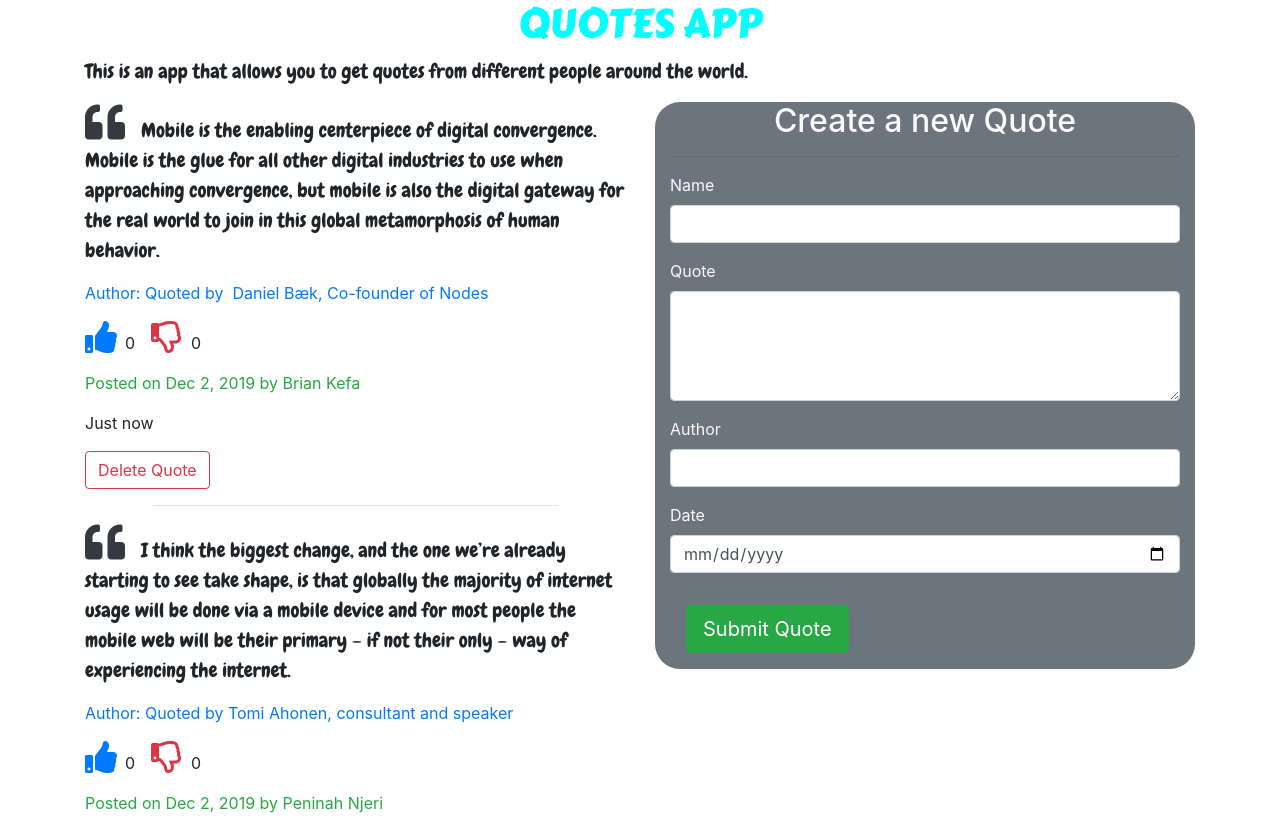
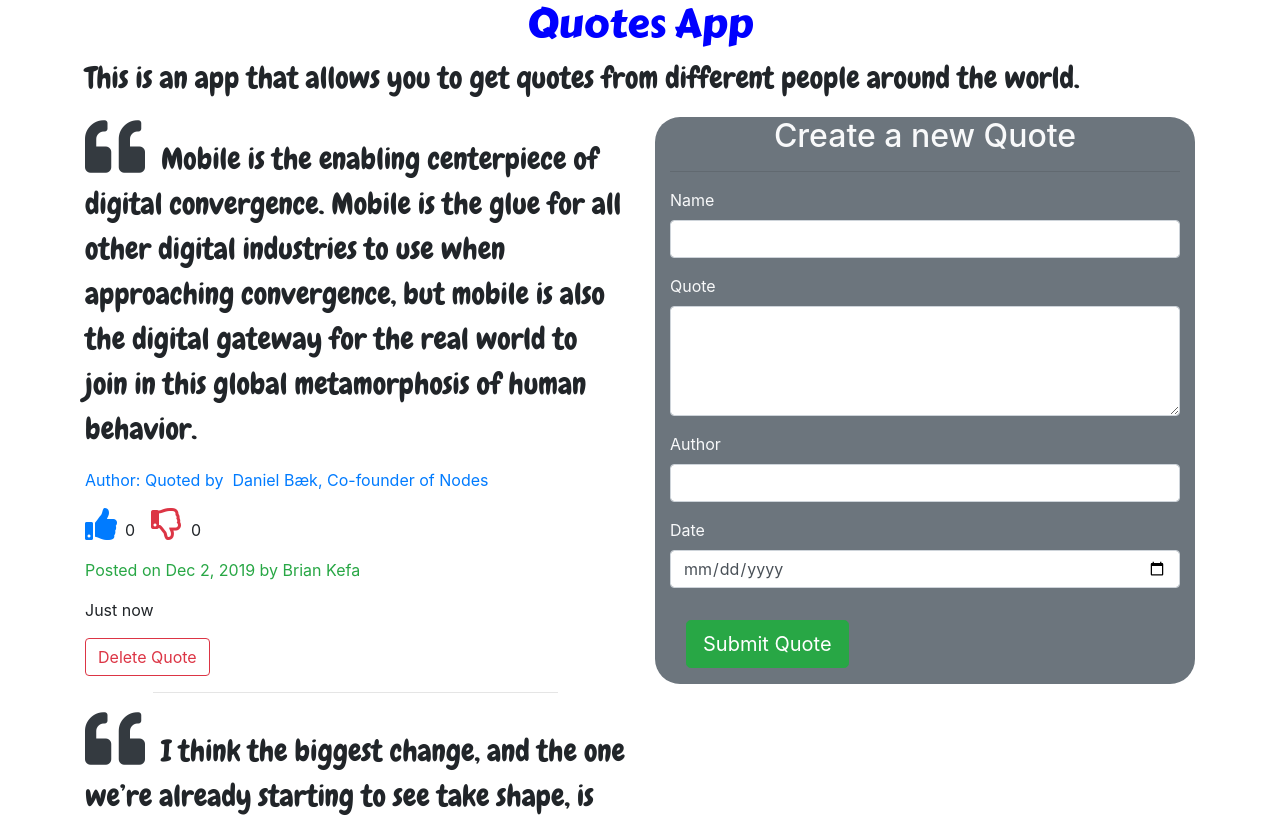
Before and after one commit to Justusm10moringaschool/q-app, an Angular app: page / in a window 1280 px wide. Shown: the top 817 px of the page. Built offline with nearby package versions, Linux system fonts and the light colour scheme.

Commit message:
edit header

```diff
--- a/src/app/quote/quote.component.css
+++ b/src/app/quote/quote.component.css
@@ -3,12 +3,12 @@
 @import url('https://fonts.googleapis.com/css?family=Carter+One|Chewy|Righteous&display=swap');
 h1{
     font-family: 'Carter One', cursive;
-    color: aqua;
+    color: blue;
     display: flex;
     justify-content: center;
 }
 p{
-   font-size: 20px;
+   font-size: 30px;
     font-family: 'Chewy', cursive;
 
 }
--- a/src/app/quote/quote.component.html
+++ b/src/app/quote/quote.component.html
@@ -1,5 +1,5 @@
 <div class="container">
-  <h1> QUOTES APP</h1>
+  <h1> Quotes App</h1>
   <p>This is an app that allows you to get quotes from different people around the world.</p>
   <div class="row">
     <div class="col-md-6">
```
